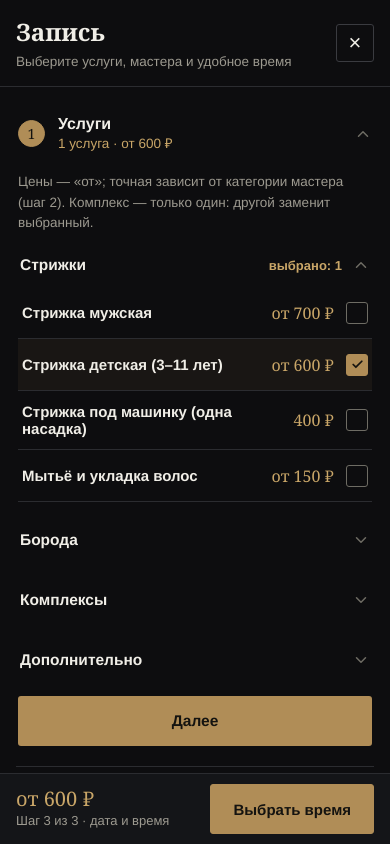
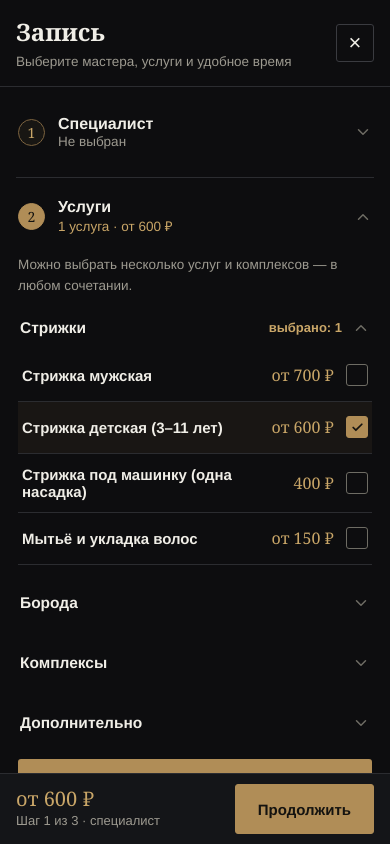
Before and after one commit to timuragulzanov497-sys/knyaz-v3, a plain HTML site: page index.html in a window 390 px wide. Both pictures are taken after a click on the button 195 px from the left and 849 px from the top of the page. Shown: the part 427-1271 px from the top of the page. Drawn offline with Linux system fonts and the light colour scheme.

Commit message:
knyaz v3: master-first booking, free complexes, extras restored, 'по цене от' hint fix

```diff
--- a/index.html
+++ b/index.html
@@ -211,7 +211,6 @@
       .cat-card:first-child{margin-top:8px}
       .cat-head{display:flex;align-items:baseline;justify-content:space-between;gap:10px;padding:0 2px 2px;flex-wrap:wrap}
       .cat-name{font-family:var(--serif);font-size:17.5px}
-      .cat-price{font-size:13.5px;color:var(--brass-text);white-space:nowrap}
       .opt{width:100%;display:flex;align-items:center;gap:12px;text-align:left;
         background:transparent;border:0;border-bottom:1px solid var(--line);
         color:var(--text);padding:11px 4px;font-size:15px;min-height:52px;cursor:pointer}
@@ -458,7 +457,7 @@
       <div class="modal-head">
         <div>
           <h2>Запись</h2>
-          <div class="sub">Выберите услуги, мастера и удобное время</div>
+          <div class="sub">Выберите мастера, услуги и удобное время</div>
         </div>
         <button type="button" class="modal-x" id="modalClose" aria-label="Закрыть">&times;</button>
       </div>
@@ -467,9 +466,21 @@
         <div id="flowView">
           <div class="notice" id="notice" role="status" hidden></div>
 
-          <section class="step open" id="stepSvc">
-            <button type="button" class="step-head" data-toggle="stepSvc" aria-expanded="true">
+          <section class="step open" id="stepMaster">
+            <button type="button" class="step-head" data-toggle="stepMaster" aria-expanded="true">
               <span class="step-num">1</span>
+              <span class="step-main">
+                <span class="step-label">Специалист</span>
+                <div class="step-value" id="valMaster">Не выбран</div>
+              </span>
+              <svg class="chev" width="18" height="18" viewBox="0 0 24 24" fill="none" stroke="currentColor" stroke-width="2" stroke-linecap="round" stroke-linejoin="round"><path d="m6 9 6 6 6-6"/></svg>
+            </button>
+            <div class="step-body" id="masterList"></div>
+          </section>
+
+          <section class="step" id="stepSvc">
+            <button type="button" class="step-head" data-toggle="stepSvc" aria-expanded="false">
+              <span class="step-num">2</span>
               <span class="step-main">
                 <span class="step-label">Услуги</span>
                 <div class="step-value" id="valSvc">Не выбраны</div>
@@ -477,18 +488,6 @@
               <svg class="chev" width="18" height="18" viewBox="0 0 24 24" fill="none" stroke="currentColor" stroke-width="2" stroke-linecap="round" stroke-linejoin="round"><path d="m6 9 6 6 6-6"/></svg>
             </button>
             <div class="step-body" id="svcStepBody"></div>
-          </section>
-
-          <section class="step" id="stepMaster">
-            <button type="button" class="step-head" data-toggle="stepMaster" aria-expanded="false">
-              <span class="step-num">2</span>
-              <span class="step-main">
-                <span class="step-label">Специалист</span>
-                <div class="step-value" id="valMaster">Не выбран</div>
-              </span>
-              <svg class="chev" width="18" height="18" viewBox="0 0 24 24" fill="none" stroke="currentColor" stroke-width="2" stroke-linecap="round" stroke-linejoin="round"><path d="m6 9 6 6 6-6"/></svg>
-            </button>
-            <div class="step-body" id="masterList"></div>
           </section>
 
           <section class="step" id="stepWhen">
@@ -560,8 +559,8 @@
 
       <div class="modal-foot" id="modalFoot">
         <div class="mf-info">
-          <div class="mf-price" id="mfPrice">Выберите услуги</div>
-          <div class="mf-sub" id="mfSub">Шаг 1 из 3 · услуги</div>
+          <div class="mf-price" id="mfPrice">Выберите мастера</div>
+          <div class="mf-sub" id="mfSub">Шаг 1 из 3 · специалист</div>
         </div>
         <button type="button" class="btn brass mf-btn" id="mfBtn">Продолжить</button>
       </div>
@@ -602,25 +601,25 @@
       {id:"beard",     name:"Коррекция бороды",                          dur:30,  prices:{barber:400,  top:600}},
       {id:"beardshave",name:"Коррекция бороды с подбриванием",           dur:45,  prices:{barber:600,  top:700}},
       {id:"shave",     name:"Бритьё",                                    dur:45,  prices:{barber:900,  top:900}},
-      {id:"camoHair",  name:"Камуфляж седины (волос)",                   dur:30,  prices:{barber:500,  top:500}},
+      {id:"camoHair",  name:"Камуфляж седины (волосы)",                  dur:40,  prices:{barber:500,  top:500}},
       {id:"camoBeard", name:"Камуфляж седины (борода)",                  dur:30,  prices:{barber:450,  top:450}},
+      {id:"waxEars",   name:"Воск: уши",                                 dur:15,  prices:{barber:300,  top:300}},
+      {id:"waxNose",   name:"Воск: нос",                                 dur:10,  prices:{barber:200,  top:200}},
+      {id:"waxBrows",  name:"Воск: брови",                               dur:15,  prices:{barber:200,  top:200}},
+      {id:"waxNeck",   name:"Воск: шея",                                 dur:20,  prices:{barber:500,  top:500}},
       {id:"edge",      name:"Окантовка с подбриванием",                  dur:20,  prices:{barber:250,  top:250}},
       {id:"wash",      name:"Мытьё и укладка волос",                     dur:20,  prices:{barber:150,  top:200}},
       {id:"pkgFriends",name:"Друг+друг",                                 dur:120, prices:{barber:1300, top:1900}, group:"combo", includes:["haircut"]},
       {id:"pkgFather", name:"Отец+сын (3–11 лет)",                       dur:90,  prices:{barber:1200, top:1800}, group:"combo", includes:["haircut","kids"]},
       {id:"pkgHB",     name:"Стрижка + коррекция бороды",                dur:90,  prices:{barber:1000, top:1400}, group:"combo", includes:["haircut","beard"]},
-      {id:"pkgHBS",    name:"Стрижка + коррекция бороды с подбриванием", dur:105, prices:{barber:1100, top:1600}, group:"combo", includes:["haircut","beardshave"]},
-      {id:"waxEars",   name:"Воск — уши",   short:"Уши",   dur:15, prices:{barber:300, top:300}, group:"wax"},
-      {id:"waxNose",   name:"Воск — нос",   short:"Нос",   dur:15, prices:{barber:200, top:200}, group:"wax"},
-      {id:"waxBrows",  name:"Воск — брови", short:"Брови", dur:15, prices:{barber:200, top:200}, group:"wax"},
-      {id:"waxNeck",   name:"Воск — шея",   short:"Шея",   dur:15, prices:{barber:500, top:500}, group:"wax"}
+      {id:"pkgHBS",    name:"Стрижка + коррекция бороды с подбриванием", dur:105, prices:{barber:1100, top:1600}, group:"combo", includes:["haircut","beardshave"]}
     ];
 
     var SVC_GROUPS = [
       {id:"hair",  name:"Стрижки",       ids:["haircut","kids","clipper","wash"]},
-      {id:"beard", name:"Борода",        ids:["beard","beardshave","shave","camoBeard","edge"]},
+      {id:"beard", name:"Борода",        ids:["beard","beardshave","shave","edge"]},
       {id:"combo", name:"Комплексы",     ids:["pkgFriends","pkgFather","pkgHB","pkgHBS"]},
-      {id:"extra", name:"Дополнительно", ids:["camoHair","waxEars","waxNose","waxBrows","waxNeck"]}
+      {id:"extra", name:"Дополнительно", ids:["camoHair","camoBeard","waxEars","waxNose","waxBrows","waxNeck"]}
     ];
     function groupOf(id){
       for(var i=0;i<SVC_GROUPS.length;i++) if(SVC_GROUPS[i].ids.indexOf(id)>=0) return SVC_GROUPS[i].id;
@@ -814,10 +813,6 @@
       if(!dr) return false;
       if(masterById(dr.master)) state.master = dr.master;
       (dr.services||[]).forEach(function(id){ if(svcById(id)) state.services[id]=true; });
-      /* пакеты и входящие в них услуги не держим одновременно */
-      SERVICES.forEach(function(s){
-        if(s.includes && state.services[s.id]) s.includes.forEach(function(x){ delete state.services[x]; });
-      });
       var d = parseKey(dr.dateKey);
       if(d && dateKey(d) >= dateKey(tzNow().date)) state.date = d;
       if(state.date && typeof dr.time==="number") state.time = dr.time;
@@ -838,53 +833,12 @@
     }
     function hideNotice(){ $("notice").hidden = true; }
 
-    /* ---------------- service selection rules ---------------- */
-    function selectedCombo(){
-      var sel = selectedServices();
-      for(var i=0;i<sel.length;i++) if(sel[i].includes) return sel[i];
-      return null;
-    }
-    function svcDisabled(s){
-      if(state.services[s.id]) return false;
-      /* Недоступна только услуга, которая уже входит в выбранный комплекс:
-         комплексы не блокируются — выбор другого комплекса заменяет текущий. */
-      var c = selectedCombo();
-      return !!(c && c.includes.indexOf(s.id)>=0);
-    }
-    /* Включение услуги с правилами комплексов. Возвращает список заменённых услуг. */
+    /* ---------------- service selection ---------------- */
+    /* Никаких ограничений: услуги и комплексы выбираются в любом сочетании —
+       можно несколько комплексов сразу и любые услуги рядом с ними. */
     function turnOnService(s){
-      var replaced = [];
       state.services[s.id] = true;
-      if(s.includes){
-        SERVICES.forEach(function(o){
-          if(o.id===s.id || !state.services[o.id]) return;
-          if(o.includes || s.includes.indexOf(o.id)>=0){
-            replaced.push(o.name);
-            delete state.services[o.id];
-          }
-        });
-      } else {
-        /* обычная услуга не может стоять рядом с комплексом, в который входит */
-        var c = selectedCombo();
-        if(c && c.includes.indexOf(s.id)>=0) delete state.services[s.id];
-      }
-      return replaced;
-    }
-    /* Комплекс выгоднее отдельных услуг: все входящие услуги выбраны по отдельности,
-       а комплекс из прайса стоит дешевле их суммы — предлагаем замену. */
-    function bestBundle(){
-      var best = null;
-      SERVICES.forEach(function(s){
-        if(!s.includes || state.services[s.id]) return;
-        var allIn = s.includes.every(function(id){ return !!state.services[id]; });
-        if(!allIn) return;
-        var comboP = svcPrice(s), sum = 0;
-        s.includes.forEach(function(id){ sum += svcPrice(svcById(id)).v; });
-        if(comboP.v < sum && (!best || (sum - comboP.v) > best.save)){
-          best = {combo:s, price:comboP.v, from:comboP.from, sum:sum, save:sum - comboP.v};
-        }
-      });
-      return best;
+      return [];
     }
 
     /* ---------------- page price list ---------------- */
@@ -912,22 +866,9 @@
           var s = svcById(this.getAttribute("data-pagesvc"));
           if(!s) return;
           if(!state.services[s.id]){
-            if(svcDisabled(s)){
-              var c = selectedCombo();
-              openBooking();
-              openStep("stepSvc");
-              svcOpen = groupOf(s.id);
-              renderServices();
-              showNotice("Услуга «"+s.name+"» уже входит в выбранный комплекс «"+(c?c.name:"")+"» — сначала снимите выбранный комплекс, чтобы выбрать её отдельно.");
-              return;
-            }
-            var replaced = turnOnService(s);
+            turnOnService(s);
             svcOpen = groupOf(s.id);
             onSelectionChanged("services");
-            if(replaced.length){
-              showNotice("Выбран комплекс «"+s.name+"» — он заменил: "+replaced.join(", ")
-                +". Одновременно можно выбрать только один комплекс.");
-            }
           }
           openBooking();
           openStep("stepSvc"); /* запись открывается сразу на шаге услуг, услуга уже выбрана */
@@ -945,20 +886,9 @@
           + '<span class="who"><span class="n">'+esc(displayName)+'</span>'+(note?'<div class="d">'+esc(note)+'</div>':"")+'</span>'
           + '<span class="radio"></span></button>';
       }
-      var chosen = selectedServices();
       var html = "";
       CATS.forEach(function(c){
-        var priceLine;
-        if(chosen.length){
-          var t = 0;
-          chosen.forEach(function(s){ t += s.prices[c.id]; });
-          priceLine = "выбранное — "+fmtPrice(t);
-        } else {
-          var min = Infinity;
-          SERVICES.forEach(function(s){ if(s.prices[c.id] < min) min = s.prices[c.id]; });
-          priceLine = "услуги по цене от "+fmtPrice(min);
-        }
-        html += '<div class="cat-card"><div class="cat-head"><span class="cat-name">'+esc(c.name)+'</span><span class="cat-price">'+priceLine+'</span></div>';
+        html += '<div class="cat-card"><div class="cat-head"><span class="cat-name">'+esc(c.name)+'</span></div>';
         html += opt(masterById("cat:"+c.id), "Любой", "Первый освободившийся");
         MASTERS.forEach(function(m){
           if(m.cat===c.id && m.id.indexOf("cat:")!==0) html += opt(m, m.name, "");
@@ -971,7 +901,7 @@
         btns[i].addEventListener("click", function(){
           state.master = this.getAttribute("data-master");
           onSelectionChanged("master");
-          openStep("stepWhen");
+          openStep("stepSvc"); /* мастер выбран первым — дальше услуги */
         });
       }
     }
@@ -1082,11 +1012,11 @@
       }
     }
 
-    /* ---------------- render: services (modal step 1) ---------------- */
+    /* ---------------- render: services (modal step 2) ---------------- */
     var svcOpen = "hair";
     var CHEV_SVG = '<svg class="chev" width="18" height="18" viewBox="0 0 24 24" fill="none" stroke="currentColor" stroke-width="2" stroke-linecap="round" stroke-linejoin="round"><path d="m6 9 6 6 6-6"/></svg>';
     function renderServices(){
-      var html = '<p class="hint" style="margin:6px 0 2px">Цены — «от»; точная зависит от категории мастера (шаг 2). Комплекс — только один: другой заменит выбранный.</p>';
+      var html = '<p class="hint" style="margin:6px 0 2px">Можно выбрать несколько услуг и комплексов — в любом сочетании.</p>';
       SVC_GROUPS.forEach(function(g){
         var items = g.ids.map(svcById).filter(function(s){ return !!s; });
         var selCount = 0;
@@ -1099,49 +1029,50 @@
           + CHEV_SVG + '</button>'
           + '<div class="svc-gbody">';
         items.forEach(function(s){
-          var sel = !!state.services[s.id], dis = svcDisabled(s);
+          var sel = !!state.services[s.id];
           var p = svcPrice(s);
-          var combo = selectedCombo();
-          var note = "";
-          if(dis && combo){
-            note = 'Входит в комплекс «'+esc(combo.name)+'» — сначала снимите выбранный комплекс, чтобы выбрать её отдельно';
-          } else if(!sel && s.includes && combo){
-            note = 'Заменит выбранный комплекс «'+esc(combo.name)+'»';
-          }
-          html += '<button type="button" class="svc'+(sel?" sel":"")+'" data-svc="'+s.id+'" aria-pressed="'+(sel?"true":"false")+'"'+(dis?" disabled":"")+'>'
-            + '<span class="inf"><span class="n">'+esc(s.name)+'</span>'+(note?'<div class="d">'+note+'</div>':"")+'</span>'
+          html += '<button type="button" class="svc'+(sel?" sel":"")+'" data-svc="'+s.id+'" aria-pressed="'+(sel?"true":"false")+'">'
+            + '<span class="inf"><span class="n">'+esc(s.name)+'</span></span>'
             + '<span class="p">'+(p.from?"от ":"")+fmtPrice(p.v)+'</span>'
             + '<span class="box"><svg width="13" height="13" viewBox="0 0 24 24" fill="none" stroke="currentColor" stroke-width="3.2" stroke-linecap="round" stroke-linejoin="round"><path d="M20 6 9 17l-5-5"/></svg></span>'
             + '</button>';
         });
         html += '</div></div>';
       });
-      var bb = bestBundle();
-      if(bb){
-        html += '<div class="bundle-hint" role="status"><p>Эти услуги доступны комплексом «'
-          + esc(bb.combo.name)+'» по цене '+(bb.from?"от ":"")+fmtPrice(bb.price)
-          + ' — на '+fmtPrice(bb.save)+' дешевле, чем по отдельности.</p>'
-          + '<button type="button" class="bundle-swap" id="bundleSwap">Заменить на комплекс</button></div>';
-      }
+      /* Необязательное предложение: если все услуги комплекса уже выбраны по отдельности
+         и комплекс дешевле — показать подсказку. Сама она ничего не меняет и не блокирует:
+         замена происходит только по нажатию кнопки. */
+      SERVICES.forEach(function(b){
+        if(!b.includes || state.services[b.id]) return;
+        var allIn = b.includes.every(function(id){ return !!state.services[id]; });
+        if(!allIn) return;
+        var sum = 0;
+        b.includes.forEach(function(id){ sum += svcPrice(svcById(id)).v; });
+        var bp = svcPrice(b);
+        if(bp.v >= sum) return;
+        html += '<div class="bundle-hint"><p>Эти услуги доступны комплексом «'+esc(b.name)+'» по цене '
+          + (bp.from?"от ":"")+fmtPrice(bp.v)+' — дешевле на '+fmtPrice(sum-bp.v)
+          + '. Можно оставить и так: само ничего не изменится.</p>'
+          + '<button type="button" class="bundle-swap" data-bundle="'+b.id+'">Заменить на комплекс</button></div>';
+      });
       var anySvc = selectedServices().length>0;
       html += '<button type="button" class="svc-next" id="svcNext"'+(anySvc?"":" disabled")+'>Далее</button>';
       $("svcStepBody").innerHTML = html;
-      var swapBtn = $("bundleSwap");
-      if(swapBtn){
-        swapBtn.addEventListener("click", function(){
-          var b = bestBundle();
-          if(!b) return;
-          b.combo.includes.forEach(function(id){ delete state.services[id]; });
-          state.services[b.combo.id] = true;
-          svcOpen = "combo"; /* открыть группу, чтобы было видно выбранный комплекс */
+      $("svcNext").addEventListener("click", function(){
+        if(!selectedServices().length) return;
+        openStep("stepWhen");
+        $("stepWhen").scrollIntoView({behavior:"smooth", block:"nearest"});
+      });
+      var swapBtns = $("svcStepBody").querySelectorAll("[data-bundle]");
+      for(var si=0; si<swapBtns.length; si++){
+        swapBtns[si].addEventListener("click", function(){
+          var b = svcById(this.getAttribute("data-bundle"));
+          if(!b || !b.includes) return;
+          b.includes.forEach(function(id){ delete state.services[id]; });
+          state.services[b.id] = true;
           onSelectionChanged("services");
         });
       }
-      $("svcNext").addEventListener("click", function(){
-        if(!selectedServices().length) return;
-        openStep("stepMaster");
-        $("stepMaster").scrollIntoView({behavior:"smooth", block:"nearest"});
-      });
       var gbtns = $("svcStepBody").querySelectorAll("[data-svcgroup]");
       for(var gi=0; gi<gbtns.length; gi++){
         gbtns[gi].addEventListener("click", function(){
@@ -1156,12 +1087,7 @@
           var id = this.getAttribute("data-svc");
           var s = svcById(id);
           if(!state.services[id]){
-            var replaced = turnOnService(s);
-            if(replaced.length){
-              showNotice("Выбран комплекс «"+s.name+"» — он заменил: "+replaced.join(", ")
-                +". Одновременно можно выбрать только один комплекс.");
-              svcOpen = "combo"; /* показать выбранный комплекс в его группе */
-            }
+            turnOnService(s);
           } else {
             state.services[id] = false;
             delete state.services[id];
@@ -1233,7 +1159,7 @@
           rows += '<div class="sum-row"><span>Начало</span><b>'+fmtTime(state.time)+'</b></div>';
         }
         rows += '<div class="sum-row total"><span>Итого</span><b>'+fmtTotal()+'</b></div>';
-        if(priceIsFrom()) rows += '<p class="hint" style="margin-top:8px">«От» — цена по категории «Цирюльник»; точная — после выбора мастера в шаге 2.</p>';
+        if(priceIsFrom()) rows += '<p class="hint" style="margin-top:8px">«От» — цена по категории «Цирюльник»; точная — после выбора мастера в шаге 1.</p>';
         sum.innerHTML = rows;
         sum.classList.add("show");
       } else {
@@ -1250,7 +1176,7 @@
       foot.classList.toggle("show", show);
       if(!show) return;
       var sel = selectedServices();
-      $("mfPrice").textContent = sel.length ? fmtTotal() : "Выберите услуги";
+      $("mfPrice").textContent = sel.length ? fmtTotal() : (state.master==="any" ? "Выберите мастера" : "Выберите услуги");
       var sub = $("mfSub"), btn = $("mfBtn");
       if(state.view==="form"){
         sub.textContent = bookingSummaryText();
@@ -1262,8 +1188,11 @@
       if(ready()){
         sub.textContent = fmtDateFull(state.date)+", начало в "+fmtTime(state.time)+" · "+masterDisplayLabel();
         btn.textContent = "Продолжить";
+      } else if(state.master==="any"){
+        sub.textContent = state.rescheduleNum ? "Перенос записи K-"+state.rescheduleNum : "Шаг 1 из 3 · специалист";
+        btn.textContent = "Продолжить";
       } else if(!sel.length){
-        sub.textContent = state.rescheduleNum ? "Перенос записи K-"+state.rescheduleNum : "Шаг 1 из 3 · услуги";
+        sub.textContent = "Шаг 2 из 3 · услуги";
         btn.textContent = "Продолжить";
       } else if(!state.date || state.time==null){
         sub.textContent = "Шаг 3 из 3 · дата и время";
@@ -1276,7 +1205,8 @@
     $("mfBtn").addEventListener("click", function(){
       if(state.view==="form"){ $("confirmBtn").click(); return; }
       if(ready()){ goToForm(); return; }
-      if(!selectedServices().length){ openStep("stepSvc"); $("stepSvc").scrollIntoView({behavior:"smooth", block:"nearest"}); }
+      if(state.master==="any"){ openStep("stepMaster"); $("stepMaster").scrollIntoView({behavior:"smooth", block:"nearest"}); }
+      else if(!selectedServices().length){ openStep("stepSvc"); $("stepSvc").scrollIntoView({behavior:"smooth", block:"nearest"}); }
       else { openStep("stepWhen"); $("stepWhen").scrollIntoView({behavior:"smooth", block:"nearest"}); }
     });
 
@@ -1615,7 +1545,7 @@
       $("fName").value = ""; $("fPhone").value = ""; $("fComment").value = "";
       saveDraft();
       showView("flow");
-      openStep("stepSvc");
+      openStep("stepMaster");
       renderAll();
     });
 
```
